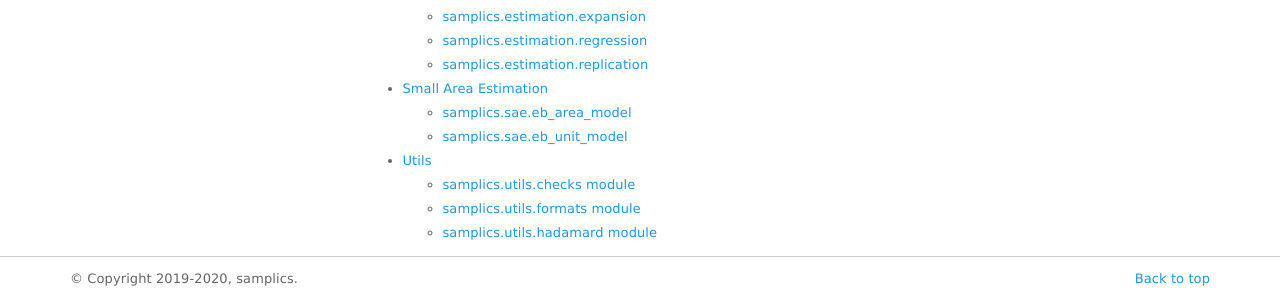
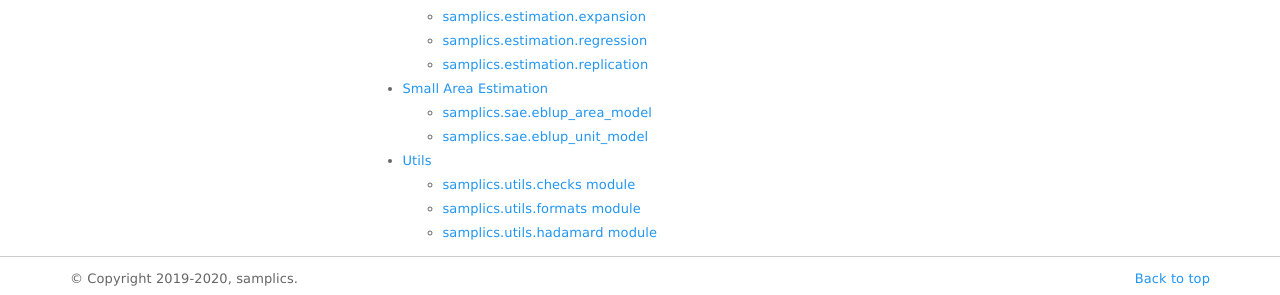
Before and after one commit to samplics-org/samplics, a Sphinx documentation site: the page built from docs/source/modules.rst, in a window 1280 px wide. Shown: the part 295-590 px from the top of the page. Built offline with Sphinx 7.4.7, drawn with Linux system fonts in a browser that asks for light colours.

Commit message:
updating the tutorial

```diff
--- a/docs/source/conf.py
+++ b/docs/source/conf.py
@@ -211,5 +211,5 @@ html_theme_options = {
 
 # To add customized css
 def setup(app):
-    app.add_stylesheet("_source/samplics_style.css")
-    app.add_stylesheet("samplics_style.css")
+    app.add_css_file("_source/samplics_style.css")
+    app.add_css_file("samplics_style.css")
--- a/docs/source/samplics.sae.rst
+++ b/docs/source/samplics.sae.rst
@@ -1,18 +1,18 @@
 Small Area Estimation
 =====================
 
-samplics.sae.eb_area_model
+samplics.sae.eblup_area_model
 -----------------------------
 
-.. automodule:: samplics.sae.eb_area_model
+.. automodule:: samplics.sae.eblup_area_model
    :members:
    :undoc-members:
    :show-inheritance:
 
-samplics.sae.eb_unit_model
+samplics.sae.eblup_unit_model
 -----------------------------
 
-.. automodule:: samplics.sae.eb_unit_model
+.. automodule:: samplics.sae.eblup_unit_model
    :members:
    :undoc-members:
    :show-inheritance:
```
Also changed, not shown: pyproject.toml (+4 -4 lines).
